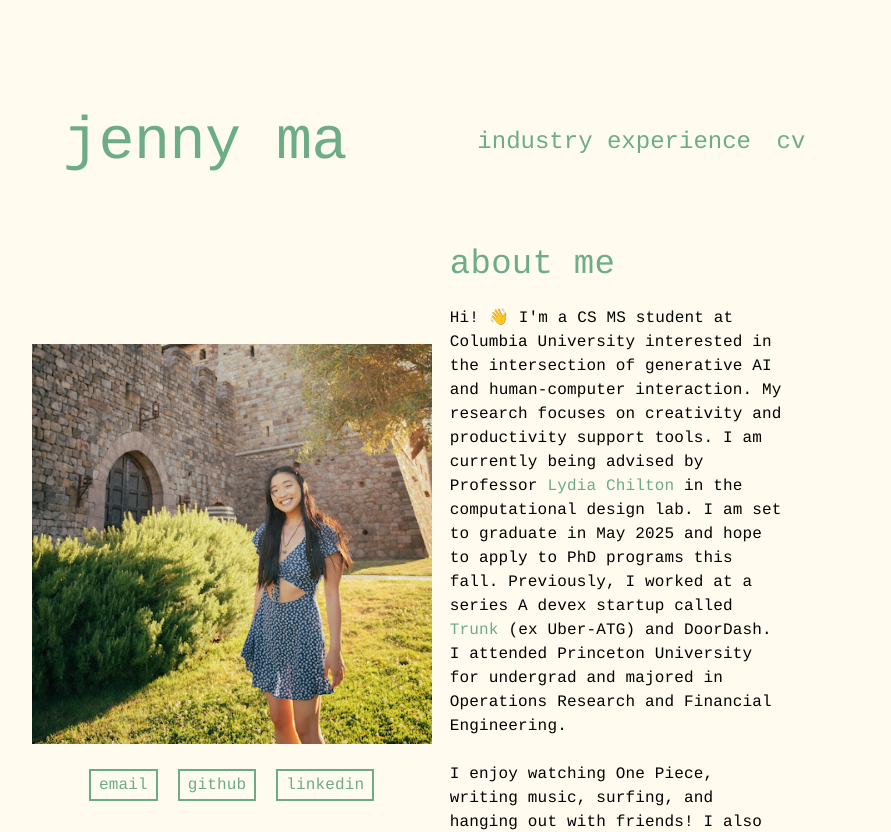
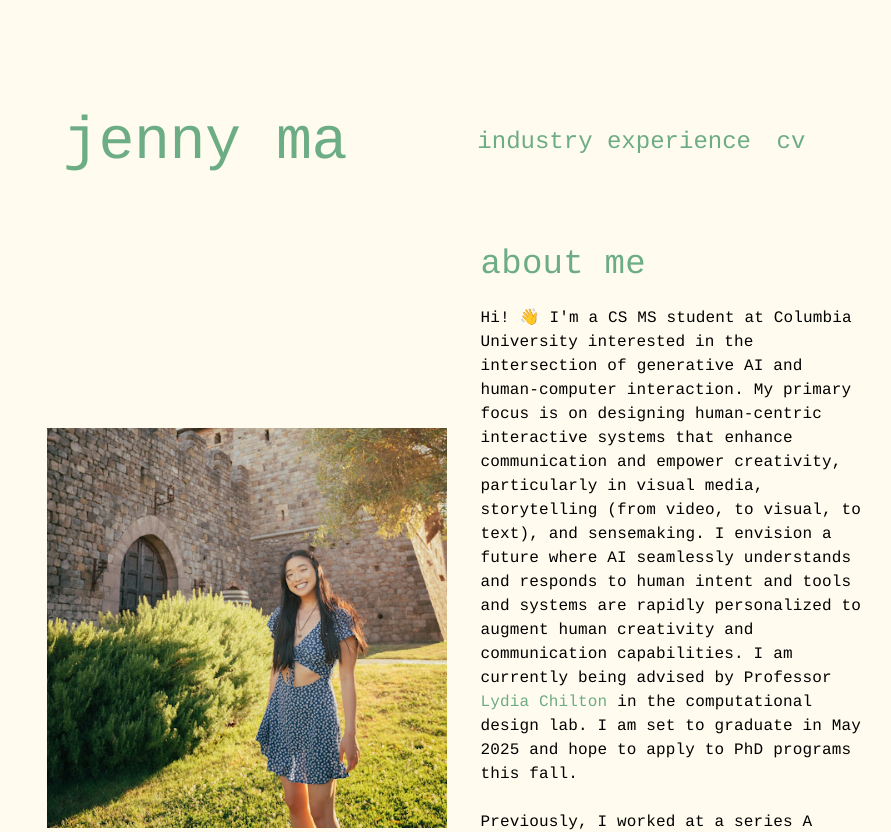
Before and after one commit to jennygzma/jennygzma.github.io, a React (Create React App) app: page /cv.pdf in a window 1280 px wide. Shown: the top 832 px of the page, without its empty margins (201-1092 px from the left). Built offline with nearby package versions, Linux system fonts and the light colour scheme.

Commit message:
update bio

```diff
--- a/src/App.js
+++ b/src/App.js
@@ -12,7 +12,7 @@ function App() {
         spacing="30px"
         sx={{
           mx: "20%",
-          maxWidth: "1800px",
+          maxWidth: "90%",
           justifyContent: "center",
           paddingBottom: "100px",
         }}
--- a/src/components/About.js
+++ b/src/components/About.js
@@ -10,7 +10,7 @@ export default function About() {
         sx={{
           alignItems: "center",
           justifyContent: "center",
-          width: "90%",
+          width: "100%",
           marginLeft: "5%",
         }}
       >
@@ -41,8 +41,18 @@ export default function About() {
             <span className="important-text">generative AI</span>
             {" and "}
             <span className="important-text">human-computer interaction</span>
-            {". "} My research focuses on creativity and productivity support
-            tools. I am currently being advised by Professor{" "}
+            {". "} My primary focus is on designing human-centric interactive
+            systems that{" "}
+            <span className="important-text">enhance communication</span> and{" "}
+            <span className="important-text">empower creativity</span>,
+            particularly in <span className="important-text">visual media</span>
+            , <span className="important-text">storytelling</span> (from video,
+            to visual, to text), and{" "}
+            <span className="important-text">sensemaking</span>. I envision a
+            future where AI seamlessly understands and responds to human intent
+            and tools and systems are rapidly personalized to augment human
+            creativity and communication capabilities. I am currently being
+            advised by Professor{" "}
             <a
               href="https://www.cs.columbia.edu/~chilton/chilton.html"
               className="link"
@@ -50,17 +60,17 @@ export default function About() {
               Lydia Chilton
             </a>{" "}
             in the computational design lab. I am set to graduate in May 2025
-            and hope to apply to PhD programs this fall. Previously, I worked at
-            a series A devex startup called
+            and hope to apply to PhD programs this fall.
+            <br />
+            <br />
+            Previously, I worked at a series A devex startup called
             <a href="https://trunk.io/" className="link">
               {" "}
               Trunk
             </a>{" "}
             (ex Uber-ATG) and DoorDash. I attended Princeton University for
             undergrad and majored in Operations Research and Financial
-            Engineering.
-            <br />
-            <br />I enjoy watching One Piece, writing music, surfing, and
+            Engineering. I enjoy watching One Piece, writing music, surfing, and
             hanging out with friends! I also try to run daily but don't find
             that enjoyable 😬
           </Typography>
--- a/src/components/Header.js
+++ b/src/components/Header.js
@@ -41,7 +41,7 @@ export default function Header() {
         </Button>
 
         <Button
-          href="/cv.pdf"
+          href="https://drive.google.com/file/d/1wqMrd0zA1TaOF7sBsSs72lnsSWbpN6Ax/view?usp=sharing"
           sx={{
             border: "transparent !important",
             "&:hover": { backgroundColor: "transparent !important" },
```
